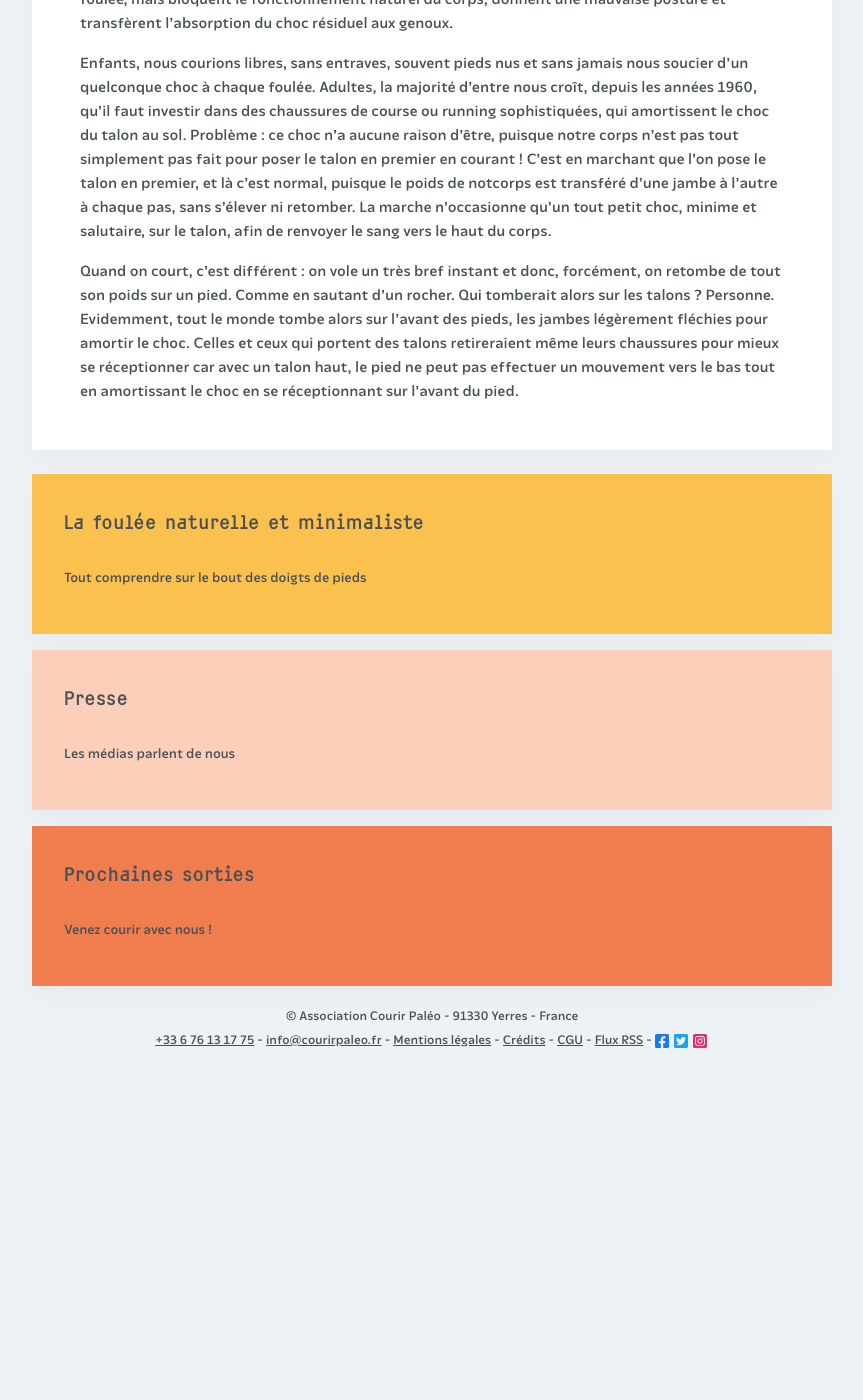
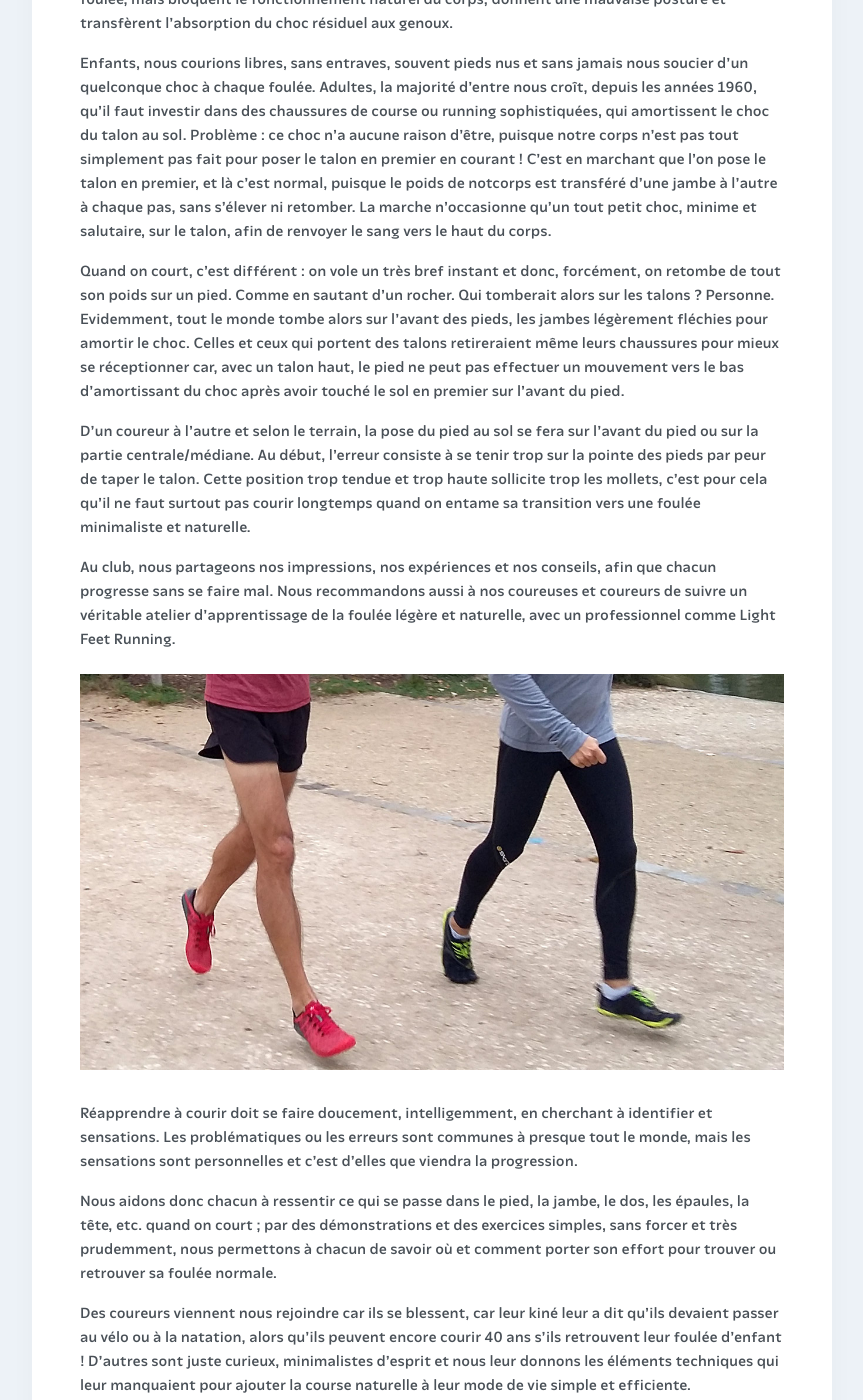
Before and after one commit to courirpaleo/courirpaleo.github.io, a Jekyll site: the page built from _pages-secondary/foulee-naturelle.md, in a window 1280 px wide and 1400 px high, scrolled down 842 px. Shown: the whole window, without its empty margins (208-1071 px from the left). Built offline with Jekyll 4.4.1, drawn with Linux system fonts in a browser that asks for light colours; some web fonts are replaced; before the commit the page ends 1908 px from its top, so only the background shows below that; some of the changed text lies outside the part shown.

Commit message:
Update foulee-naturelle.md

```diff
--- a/_pages-secondary/foulee-naturelle.md
+++ b/_pages-secondary/foulee-naturelle.md
@@ -5,7 +5,7 @@ summary: Tout comprendre sur le bout des doigts de pieds
 ---
 ![Courir Paleo](/assets/images/CourirPaleo_course_Corse_Balagne_sentier_sandale_1200px.jpg)
 # La foulée naturelle
-## Tout comprendre sur le bout des doigts de pieds !
+## Tout comprendre sur le bout des doigts de pieds
 
 ### Courez comme la Nature et votre anatomie l'ont prévu !
 
@@ -13,4 +13,18 @@ En courant pieds nus, en sandales ou avec des chaussures sans amorti, sans «&nb
 
 Enfants, nous courions libres, sans entraves, souvent pieds nus et sans jamais nous soucier d'un quelconque choc à chaque foulée. Adultes, la majorité d'entre nous croît, depuis les années 1960, qu'il faut investir dans des chaussures de course ou running sophistiquées, qui amortissent le choc du talon au sol. Problème : ce choc n'a aucune raison d'être, puisque notre corps n'est pas tout simplement pas fait pour poser le talon en premier en courant ! C'est en marchant que l'on pose le talon en premier, et là c'est normal, puisque le poids de notcorps est transféré d'une jambe à l'autre à chaque pas, sans s'élever ni retomber. La marche n'occasionne qu'un tout petit choc, minime et salutaire, sur le talon, afin de renvoyer le sang vers le haut du corps.
 
-Quand on court, c'est différent : on vole un très bref instant et donc, forcément, on retombe de tout son poids sur un pied. Comme en sautant d'un rocher. Qui tomberait alors sur les talons ? Personne. Evidemment, tout le monde tombe alors sur l'avant des pieds, les jambes légèrement fléchies pour amortir le choc. Celles et ceux qui portent des talons retireraient même leurs chaussures pour mieux se réceptionner car avec un talon haut, le pied ne peut pas effectuer un mouvement vers le bas tout en amortissant le choc en se réceptionnant sur l'avant du pied.
+Quand on court, c'est différent : on vole un très bref instant et donc, forcément, on retombe de tout son poids sur un pied. Comme en sautant d'un rocher. Qui tomberait alors sur les talons ? Personne. Evidemment, tout le monde tombe alors sur l'avant des pieds, les jambes légèrement fléchies pour amortir le choc. Celles et ceux qui portent des talons retireraient même leurs chaussures pour mieux se réceptionner car, avec un talon haut, le pied ne peut pas effectuer un mouvement vers le bas d'amortissant du choc après avoir touché le sol en premier sur l'avant du pied.
+
+D'un coureur à l'autre et selon le terrain, la pose du pied au sol se fera sur l'avant du pied ou sur la partie centrale/médiane. Au début, l'erreur consiste à se tenir trop sur la pointe des pieds par peur de taper le talon. Cette position trop tendue et trop haute sollicite trop les mollets, c'est pour cela qu'il ne faut surtout pas courir longtemps quand on entame sa transition vers une foulée minimaliste et naturelle.
+
+Au club, nous partageons nos impressions, nos expériences et nos conseils, afin que chacun progresse sans se faire mal. Nous recommandons aussi à nos coureuses et coureurs de suivre un véritable atelier d'apprentissage de la foulée légère et naturelle, avec un professionnel comme Light Feet Running.
+
+![Courir Paleo](/assets/images/CourirPaleo_atelier_Bois-de-Vincennes_2017_foulees_1200px.jpg)
+
+Réapprendre à courir doit se faire doucement, intelligemment, en cherchant à identifier et sensations. Les problématiques ou les erreurs sont communes à presque tout le monde, mais les sensations sont personnelles et c'est d'elles que viendra la progression.
+
+Nous aidons donc chacun à ressentir ce qui se passe dans le pied, la jambe, le dos, les épaules, la tête, etc. quand on court ; par des démonstrations et des exercices simples, sans forcer et très prudemment, nous permettons à chacun de savoir où et comment porter son effort pour trouver ou retrouver sa foulée normale.
+
+Des coureurs viennent nous rejoindre car ils se blessent, car leur kiné leur a dit qu'ils devaient passer au vélo ou à la natation, alors qu'ils peuvent encore courir 40 ans s'ils retrouvent leur foulée d'enfant ! D'autres sont juste curieux, minimalistes d'esprit et nous leur donnons les éléments techniques qui leur manquaient pour ajouter la course naturelle à leur mode de vie simple et efficiente.
+
+Nous ne sommes pas hostiles à la technologie, mais nous pensons que notre corps humain est formidable et qu'il est capable de tellement de choses tout seul, sans artifices ! Alors nous aidons femmes, hommes et enfants ou adolescents à être encore mieux dans leur corps, à courir mieux et avec plaisir, en dépensant moins d'argent dans leur équipement et en faisant confiance à leur formidable potentiel naturel au lieu de chercher la solution à un maux ou une douleur dans un gadget, voire une opération chirurgicale. Certes, parfois celle-ci est nécessaire, bien sûr, mais notre corps est aussi capable de se réparer et de se guérir tout seul comme un grand. Il suffit de savoir comment.
```
